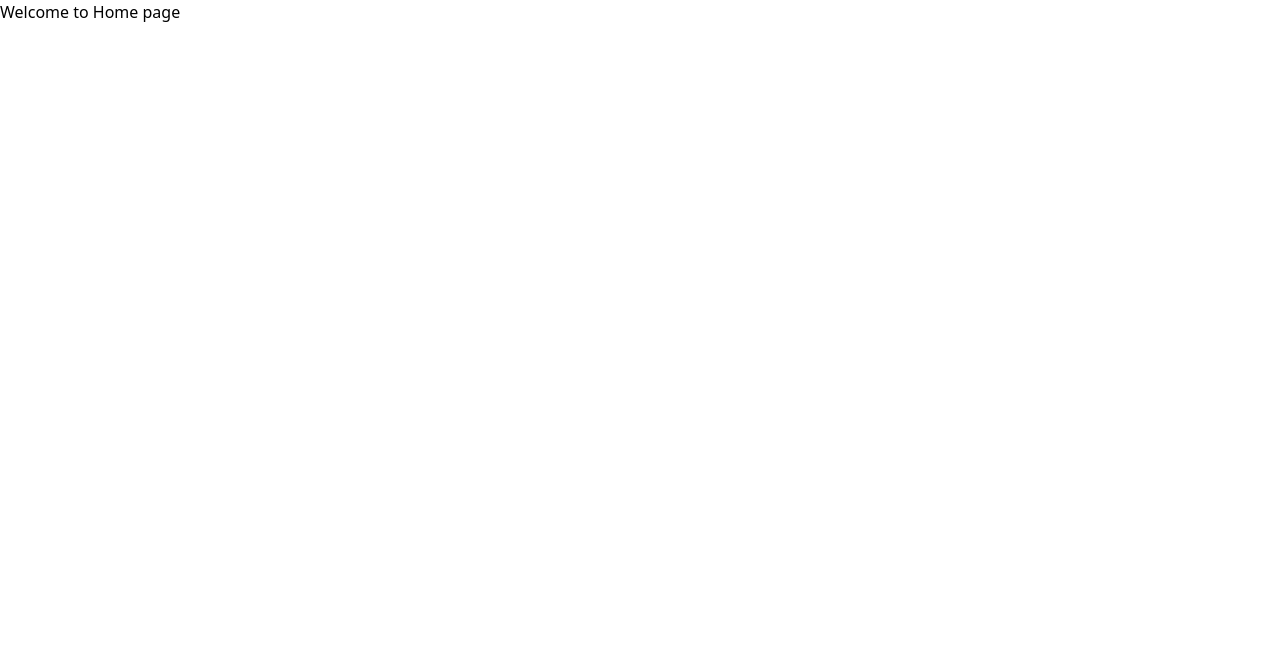
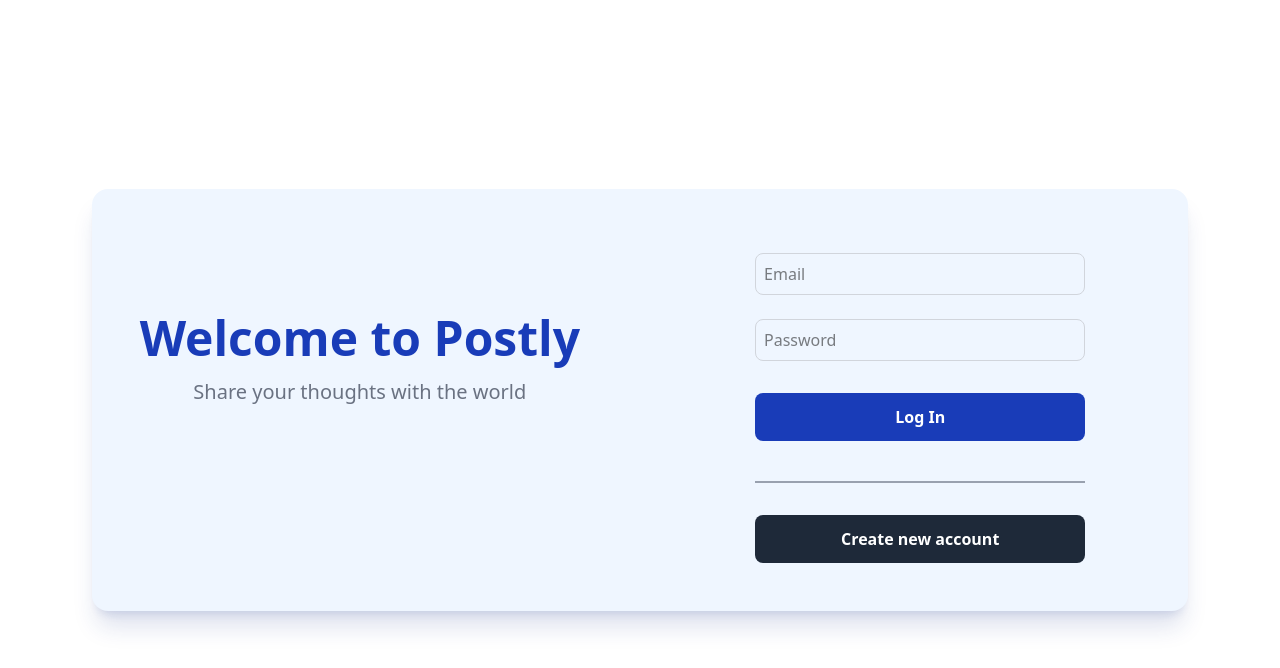
Before and after one commit to Izzeddin-Samara/TeamBase, a React (Vite) app in the folder Client/: page / in a window 1280 px wide. Shown: the top 668 px of the page. Built offline with nearby package versions, Linux system fonts and the light colour scheme.

Commit message:
Implement login form UI with validation in Home.tsx

```diff
--- a/Client/src/components/Home.tsx
+++ b/Client/src/components/Home.tsx
@@ -1,8 +1,122 @@
-export default function Home() {
-    return (
-        <>
-        <h1>Welcome to Home page</h1>
+import { Link } from "react-router-dom";
+import InputField from "./InputField";
+import React, { useState } from "react";
 
-        </>
-    );
-}
+// Define types for form data and errors
+type FormData = {
+  email: string;
+  password: string;
+};
+
+type FormErrors = {
+  email: string;
+  password: string;
+};
+
+const Home: React.FC = () => {
+  const [formData, setFormData] = useState<FormData>({
+    email: "",
+    password: "",
+  });
+
+  const [errors, setErrors] = useState<FormErrors>({
+    email: "",
+    password: "",
+  });
+
+  const handleChange = (e: React.ChangeEvent<HTMLInputElement>) => {
+    const { name, value } = e.target;
+
+    setFormData((prevData) => ({
+      ...prevData,
+      [name]: value,
+    }));
+  };
+
+  const validateForm = (): boolean => {
+    const formErrors: FormErrors = { email: "", password: "" };
+    let isValid = true;
+
+    if (!formData.email) {
+      formErrors.email = "Email is required.";
+      isValid = false;
+    } else if (!/\S+@\S+\.\S+/.test(formData.email)) {
+      formErrors.email = "Please enter a valid email.";
+      isValid = false;
+    }
+
+    if (!formData.password) {
+      formErrors.password = "Password is required.";
+      isValid = false;
+    }
+
+    setErrors(formErrors);
+    return isValid;
+  };
+
+  const handleSubmit = (e: React.FormEvent) => {
+    e.preventDefault();
+    if (validateForm()) {
+      console.log("Form submitted");
+    }
+  };
+
+  return (
+    <div className="w-full h-screen flex items-center p-4">
+      <div className="max-w-7xl mx-auto bg-blue-50 rounded-2xl shadow-xl shadow-blue-900/15 p-12">
+        <div className="grid grid-cols-1 md:grid-cols-2 md:gap-30">
+          <div className="items-center flex mb-20 justify-center">
+            <div className="text-center mt-20 md:mt-0">
+              <h1 className="text-4xl font-extrabold lg:text-5xl text-blue-800">
+                Welcome to Postly
+              </h1>
+              <p className="text-xl mt-4 text-gray-500">Share your thoughts with the world</p>
+            </div>
+          </div>
+          <div className="rounded-xl md:w-3/4 mx-auto">
+            <form onSubmit={handleSubmit}>
+              <div>
+                <InputField
+                  type="email"
+                  placeholder="Email"
+                  value={formData.email}
+                  onChange={handleChange}
+                  name="email"
+                />
+                {errors.email && (
+                  <p className="text-red-600 text-sm">{errors.email}</p>
+                )}
+              </div>
+              <div className="mt-2">
+                <InputField
+                  type="password"
+                  placeholder="Password"
+                  value={formData.password}
+                  onChange={handleChange}
+                  name="password"
+                />
+                {errors.password && (
+                  <p className="text-red-600 text-sm">{errors.password}</p>
+                )}
+              </div>
+              <button
+                type="submit"
+                className="bg-blue-800 font-bold hover:bg-blue-900 p-3 w-full mt-8 text-md text-white rounded-lg focus:ring-5 focus:ring-blue-300 cursor-pointer"
+              >
+                Log In
+              </button>
+            </form>
+            <div className="w-full h-0.5 bg-gray-400 mt-10"></div>
+            <Link to="/signup">
+              <button className="bg-gray-800 hover:bg-gray-950 font-bold p-3 w-full mt-8 text-md text-white rounded-lg focus:ring-5 focus:ring-gray-300 cursor-pointer">
+                Create new account
+              </button>
+            </Link>
+          </div>
+        </div>
+      </div>
+    </div>
+  );
+};
+
+export default Home;
```
